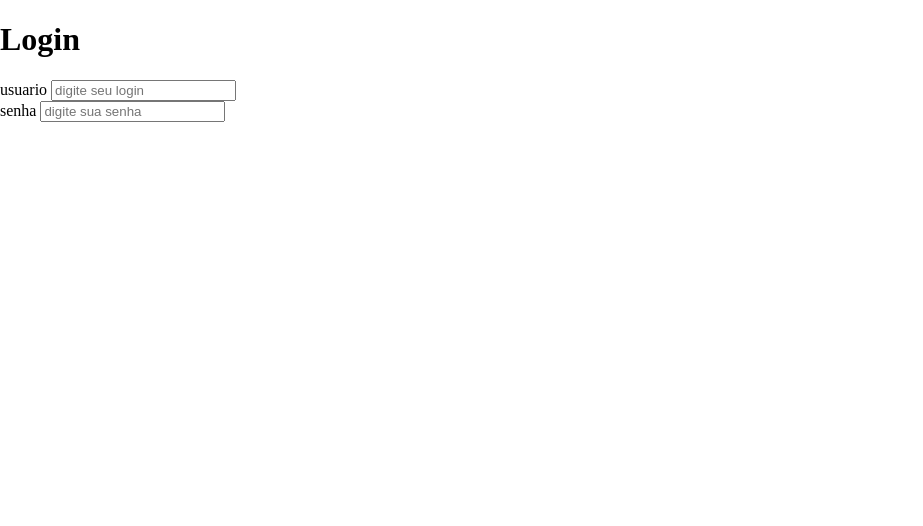
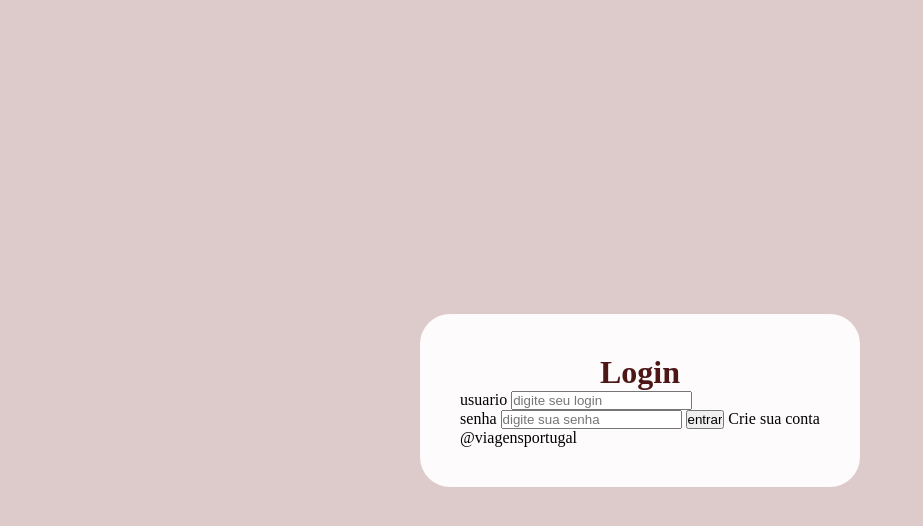
Before and after one commit to Kisakinho/kisakinho.github.io, a plain HTML site: page login.html in a window 1280 px wide. Shown: the whole page, without its empty margins (0-923 px from the left). Drawn offline with Linux system fonts and the light colour scheme.

Commit message:
Add files via upload

```diff
--- /dev/null
+++ b/login.css
@@ -0,0 +1,22 @@
+*{
+    margin: 0;
+    padding: 0;
+    box-sizing: border-box;
+
+}
+body {
+    background-color: rgb(221, 202, 202);
+    display: flex;
+    justify-content: center;
+    height: 100vh;
+    align-items: center;
+}
+h1{
+    color: rgb(78, 23, 23);
+    text-align: center;
+}
+.login-container{
+    background-color: rgb(253, 251, 251);
+    padding: 40px;
+    border-radius: 30px;
+}
--- a/login.html
+++ b/login.html
@@ -5,11 +5,12 @@
     <meta charset="UTF-8">
     <meta name="viewport" content="width=device-width, initial-scale=1.0">
     <title>Tela de login</title>
-    <link rel="stylesheet" href="style.css">
+    <link rel="stylesheet" href="login.css">
 </head>
 
 <body>
-    <div class="login-contener">
+
+    <div class="login-container">
         <h1>Login</h1>
         <form>
             <div class="form-group">
@@ -22,11 +23,13 @@
                 <input type="text" name="senha" id=""
                 placeholder="digite sua senha">
 
+            <input type="button" value="entrar">
 
-            </div>
         </form>
 
+        <p2>Crie sua conta</p2>
     </div>
+    <footer>@viagensportugal</footer>
 </body>
 
 </html>
```
Also changed, not shown: index.html (added, +24 -0 lines), lugares.html (+1 -2 lines), passagens.html (+1 -2 lines), portugal.html (+1 -2 lines), viagens.html (+1 -2 lines), style.css (line endings or trailing spaces).
